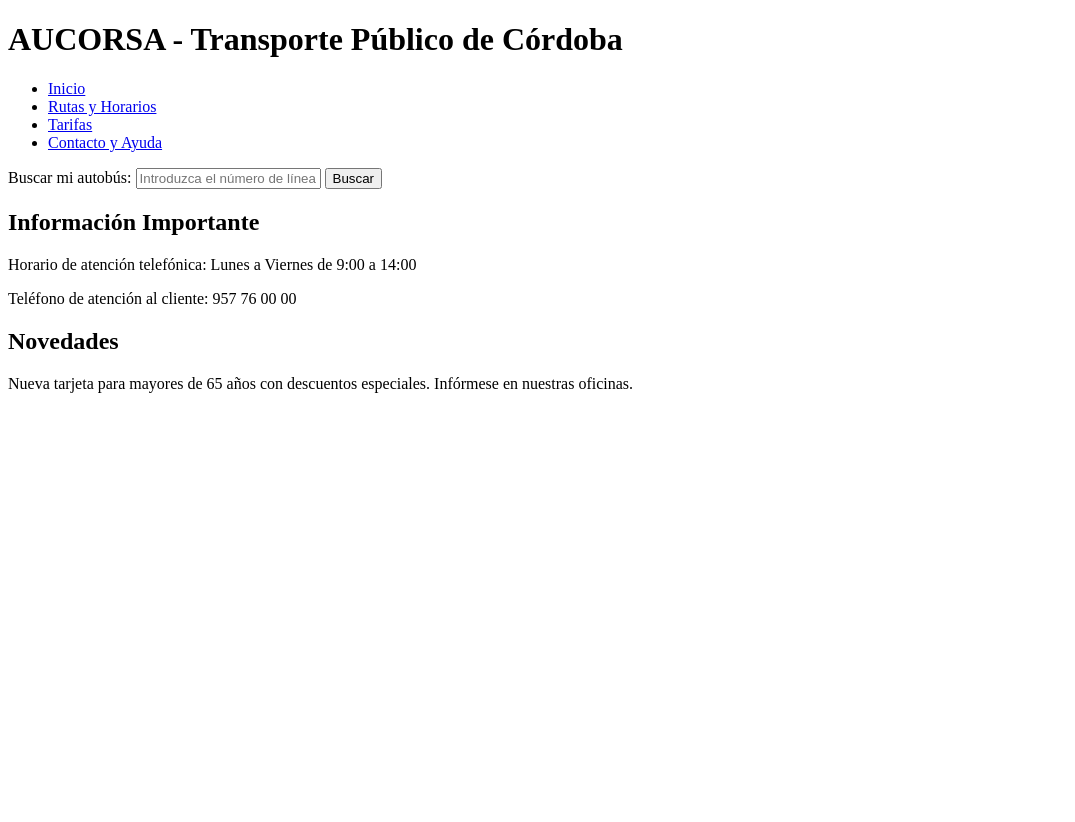
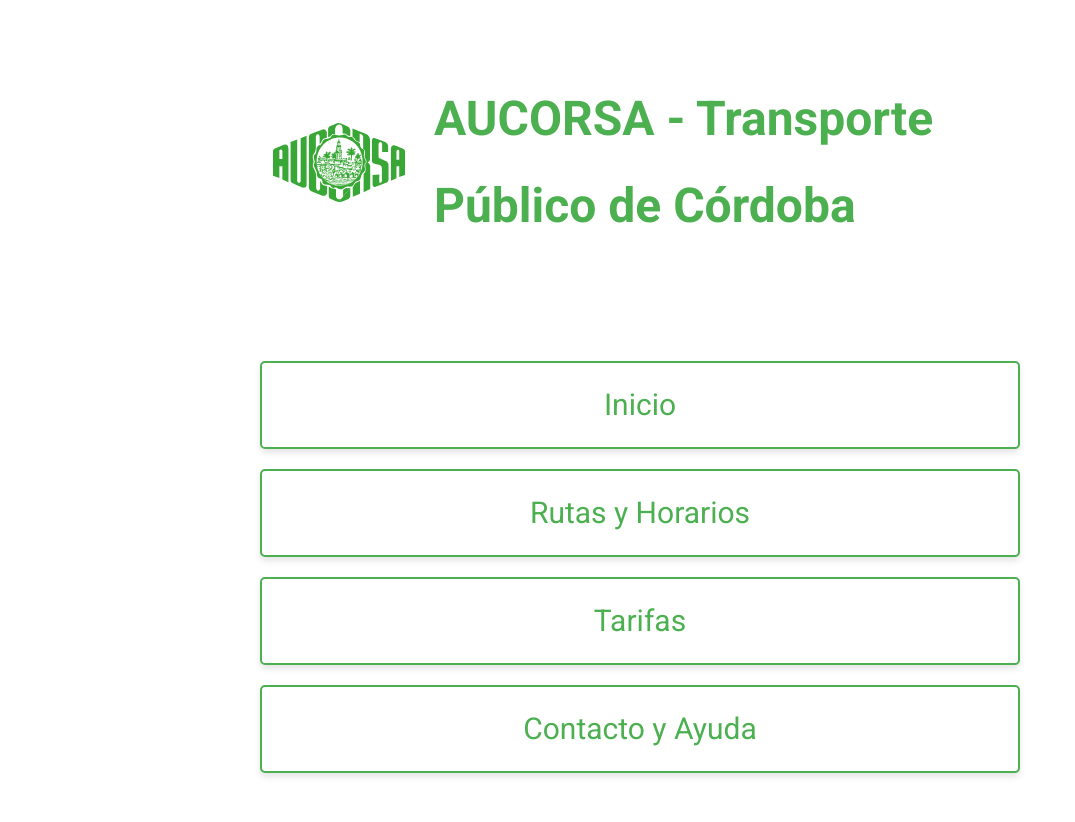
Before and after one commit to Danoninoxx/Aucorsa, a plain HTML site: page index2.html in a window 1280 px wide. Shown: the top 822 px of the page, without its empty margins (0-1075 px from the left). Before the commit the page ends 800 px from the top, so only its background shows below. Drawn offline with Linux system fonts and the light colour scheme.

Commit message:
primera version

```diff
--- a/index2.html
+++ b/index2.html
@@ -3,11 +3,129 @@
 <head>
     <meta charset="UTF-8">
     <meta name="viewport" content="width=device-width, initial-scale=1.0">
+    <link href="https://fonts.googleapis.com/css2?family=Roboto:wght@400;700&display=swap" rel="stylesheet">
     <title>AUCORSA - Transporte Público de Córdoba</title>
-    <link rel="stylesheet" src="estilos2.css" type="text/css">
+    <style>
+        body {
+            font-family: 'Roboto', Arial, sans-serif;
+            line-height: 1.8;
+            color: #333;
+            max-width: 800px;
+            margin: 0 auto;
+            padding: 20px;
+            background-color: #ffffff;
+        }
+        header {
+            display: flex;
+            align-items: center;
+            justify-content: center;
+            background-color: #ffffff;
+            color: #4CAF50;
+            padding: 1em;
+            font-size: 24px;
+        }
+
+        header img {
+            width: 150px;
+            height: auto;
+            margin-right: 20px;
+        }
+        nav {
+            background-color: #ffffff;
+            padding: 20px;
+            margin-top: 20px;
+            text-align: center;
+        }
+        nav ul {
+            list-style-type: none;
+            padding: 0;
+            display: flex;
+            flex-direction: column;
+            gap: 10px;
+        }
+        nav ul li {
+            margin-bottom: 10px;
+        }
+        nav ul li a {
+            display: block;
+            background-color: #ffffff;
+            color: #4CAF50;
+            text-decoration: none;
+            font-size: 30px;
+            padding: 15px 20px;
+            border: 2px solid #4CAF50;
+            border-radius: 5px;
+            box-shadow: 0 4px 6px rgba(0, 0, 0, 0.1);
+            transition: all 0.3s ease;
+        }
+
+        nav ul li a:hover, nav ul li a:focus {
+            background-color: #f0f0f0;
+            color: #4CAF50;
+            box-shadow: 0 6px 8px rgba(0, 0, 0, 0.15);
+        }
+        .search-container {
+            background-color: #ffffff;
+            padding: 20px;
+            margin-top: 20px;
+        }
+        .search-container label {
+            display: block;
+            margin-bottom: 10px;
+            font-size: 18px;
+        }
+        .search-container input[type="text"] {
+            width: 100%;
+            padding: 10px;
+            font-size: 18px;
+            margin-bottom: 10px;
+        }
+        .search-container button {
+            padding: 10px 20px;
+            background-color: #ffffff;
+            color: #4CAF50;
+            border: 2px solid #4CAF50;
+            cursor: pointer;
+            font-size: 18px;
+            border-radius: 5px;
+            box-shadow: 0 4px 6px rgba(0, 0, 0, 0.1);
+        }
+        .search-container button:hover, .search-container button:focus {
+            background-color: #f0f0f0;
+            color: #4CAF50;
+            box-shadow: 0 6px 8px rgba(0, 0, 0, 0.15);
+        }
+        .info-section {
+            margin-top: 20px;
+        }
+        .info-section h2 {
+            font-size: 22px;
+            color: #4CAF50;
+        }
+        .info-section p {
+            font-size: 18px;
+            color: #333;
+        }
+        .image-gallery {
+            display: flex;
+            justify-content: space-around;
+            align-items: center;
+            margin-top: 20px;
+            padding: 20px;
+            background-color: #f0f0f0;
+        }
+
+        .gallery-image {
+            width: 220px;
+            height: auto;
+            border: 2px solid #4CAF50;
+            border-radius: 8px;
+        }
+    </style>
 </head>
 <body>
     <header>
+        <img src="img/logo-aucorsa.svg" alt="Logo AUCORSA" style="width: 150px; height: auto; float: left; margin-right: 20px;">
         <h1>AUCORSA - Transporte Público de Córdoba</h1>
     </header>
 
@@ -36,5 +154,10 @@
         <h2>Novedades</h2>
         <p>Nueva tarjeta para mayores de 65 años con descuentos especiales. Infórmese en nuestras oficinas.</p>
     </div>
+    <div class="image-gallery">
+        <img src="img/gestiondetarjetas.webp" alt="Tarjetas" class="gallery-image">
+        <img src="img/descuentos.jpg" alt="Descuentos" class="gallery-image">
+        <img src="img/contacto.webp" alt="Contacto" class="gallery-image">
+    </div>
 </body>
 </html>
```
Also changed, not shown: img/contacto.webp (added), img/descuentos.jpg (added), img/gestiondetarjetas.webp (added), img/inicio.png (added), img/lineasyhorarios.webp (added), img/logo-aucorsa.svg (added).
